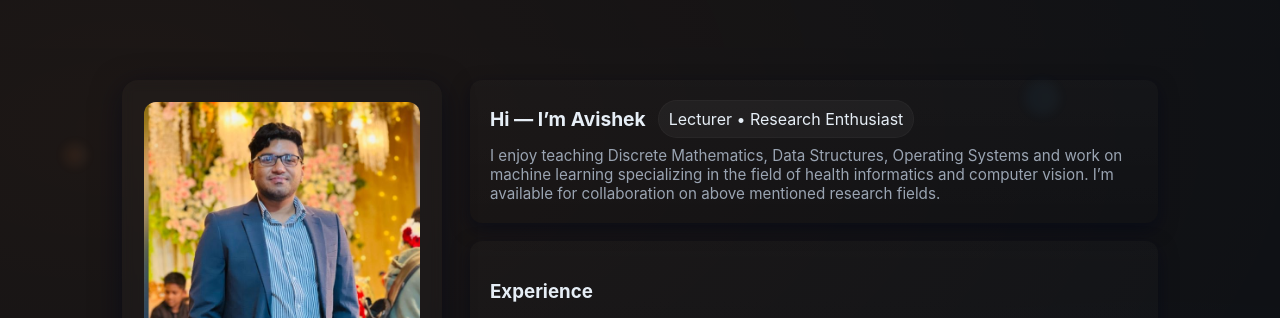
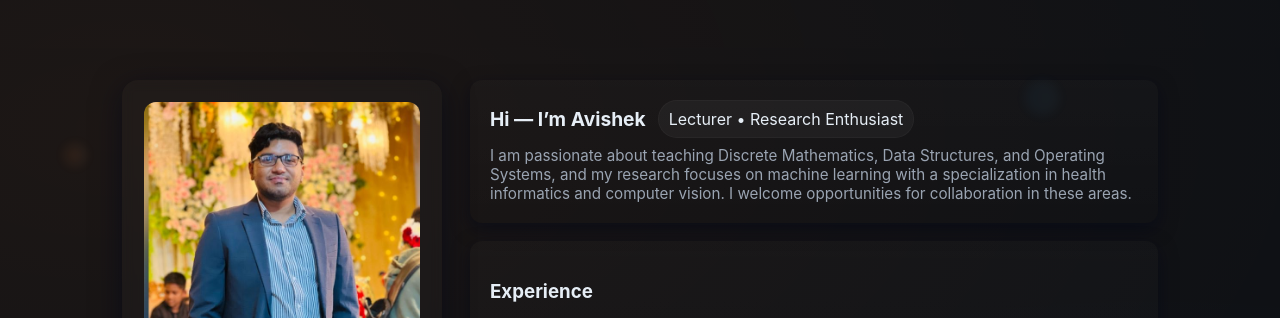
Before and after one commit to avishek-hd/portfolio, a plain HTML site: page index.html in a window 1280 px wide. Shown: the top 318 px of the page. Drawn offline with Linux system fonts and the light colour scheme.

Commit message:
index.html

```diff
--- a/index.html
+++ b/index.html
@@ -103,7 +103,7 @@
               <div style="font-size:1.2rem;font-weight:700">Hi — I’m Avishek</div>
               <div class="chip">Lecturer • Research Enthusiast</div>
             </div>
-            <div class="muted" style="margin-top:8px">I enjoy teaching Discrete Mathematics, Data Structures, Operating Systems and work on machine learning specializing in the field of health informatics and computer vision. I’m available for collaboration on above mentioned research fields.</div>
+            <div class="muted" style="margin-top:8px">I am passionate about teaching Discrete Mathematics, Data Structures, and Operating Systems, and my research focuses on machine learning with a specialization in health informatics and computer vision. I welcome opportunities for collaboration in these areas.</div>
           </div>
 
         </header>
```
